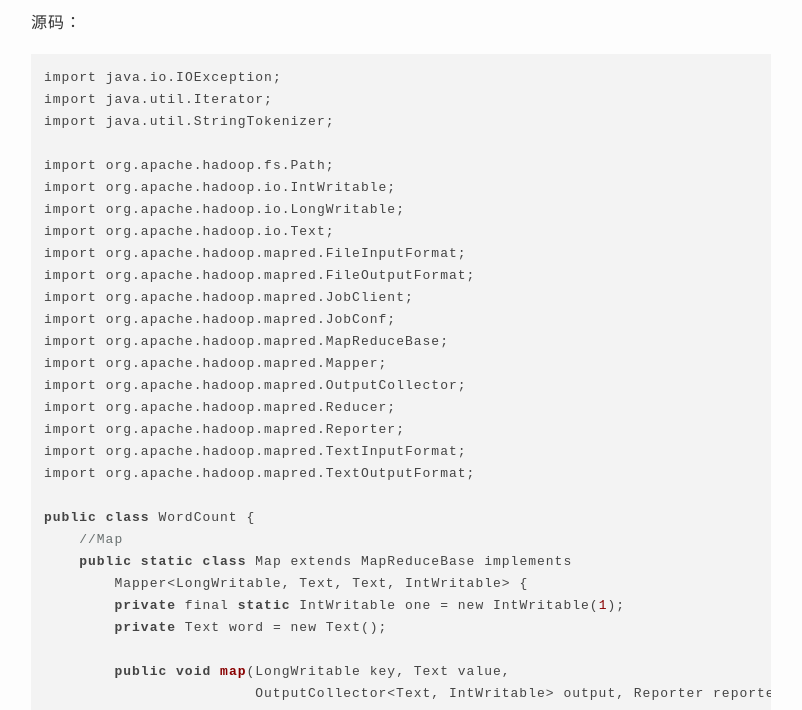
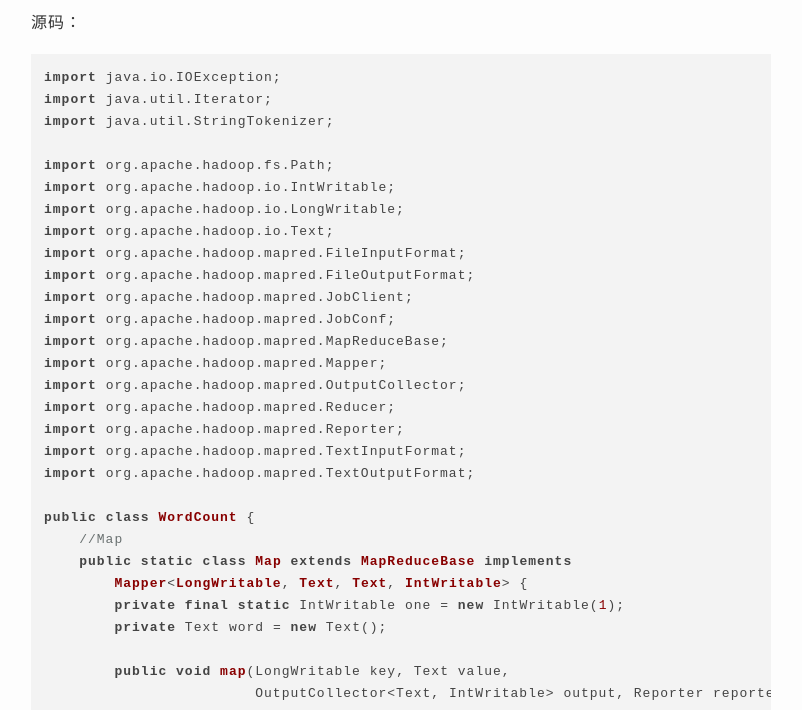
Before and after one commit to charleshm/charleshm.github.io, a Jekyll site: the page built from _posts/2016-04-12-mapreduce-wordcount.md, in a window 1280 px wide and 900 px high, scrolled down 1028 px, cut to the strip 190-900 px from the top of the window. Shown: the whole strip, without its empty margins (239-1041 px from the left). Built offline with Jekyll 4.4.1, drawn with Linux system fonts in a browser that asks for light colours; nearby versions of some CDN libraries; comment, search, counter and statistics services are not loaded; some of the changed text lies outside the part shown.

Commit message:
mapreduce wordcount

```diff
--- a/_posts/2016-04-12-mapreduce-wordcount.md
+++ b/_posts/2016-04-12-mapreduce-wordcount.md
@@ -28,7 +28,7 @@
 
 源码：
 
-{% highlight c++ %}
+{% highlight java %}
 import java.io.IOException;
 import java.util.Iterator;
 import java.util.StringTokenizer;
@@ -110,7 +110,7 @@
 首先是Job的初始化过程。main函数调用Jobconf类来对MapReduce Job进行初始化，然后调用setJobName()方法命名这个Job。
 对Job进行合理的命名有助于快速地找到Job，方便在JobTracker和Tasktracker页面中对其进行监视。
 
-{% highlight c++ %}
+{% highlight java %}
 JobConf conf = new JobConf(WordCount.class);
 conf.setJobName("wordcount");
 {% endhighlight %}
@@ -121,10 +121,22 @@
 
 接着设置Job输出结果<key,value>的中key和value数据类型，因为结果是<单词,个数>，所以key设置为"Text"类型，相当于Java中String类型。Value设置为"IntWritable"，相当于Java中的int类型。
 
-{% highlight c++ %}
+{% highlight java %}
 conf.setOutputKeyClass(Text.class );
 conf.setOutputValueClass(IntWritable.class );
 {% endhighlight %}
 
+
+----------
+
+然后设置Job处理的Map（拆分）、Combiner（中间结果合并）以及Reduce（合并）的相关处理类。
+
+{% highlight java %}
+conf.setMapperClass(Map.class );
+conf.setCombinerClass(Reduce.class );
+conf.setReducerClass(Reduce.class );
+{% endhighlight %}
+
+
   [1]: http://7xjbdi.com1.z0.glb.clouddn.com/optimized-ec2d.png
   [2]: http://7xjbdi.com1.z0.glb.clouddn.com/word-count-as-mapreduce.png
```
